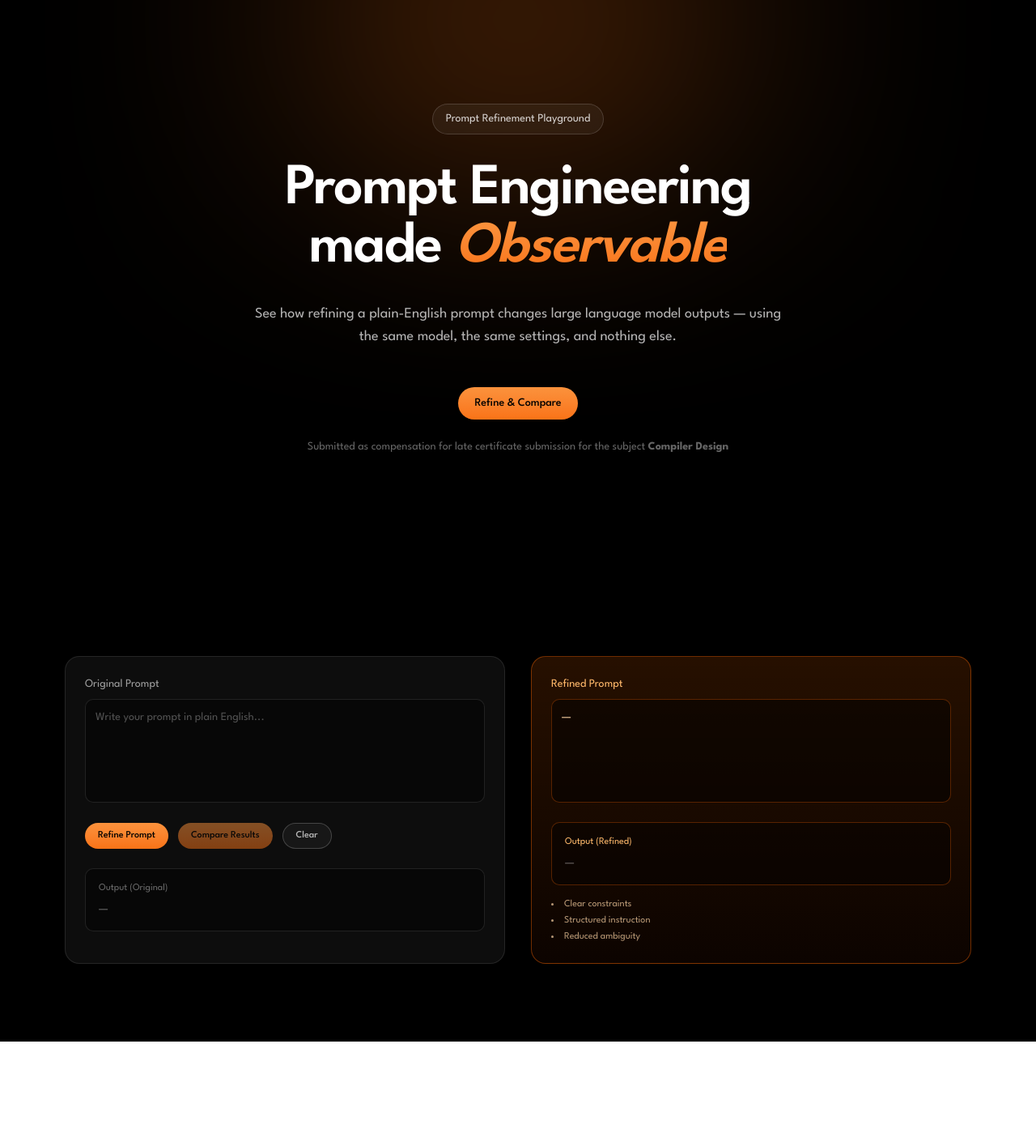
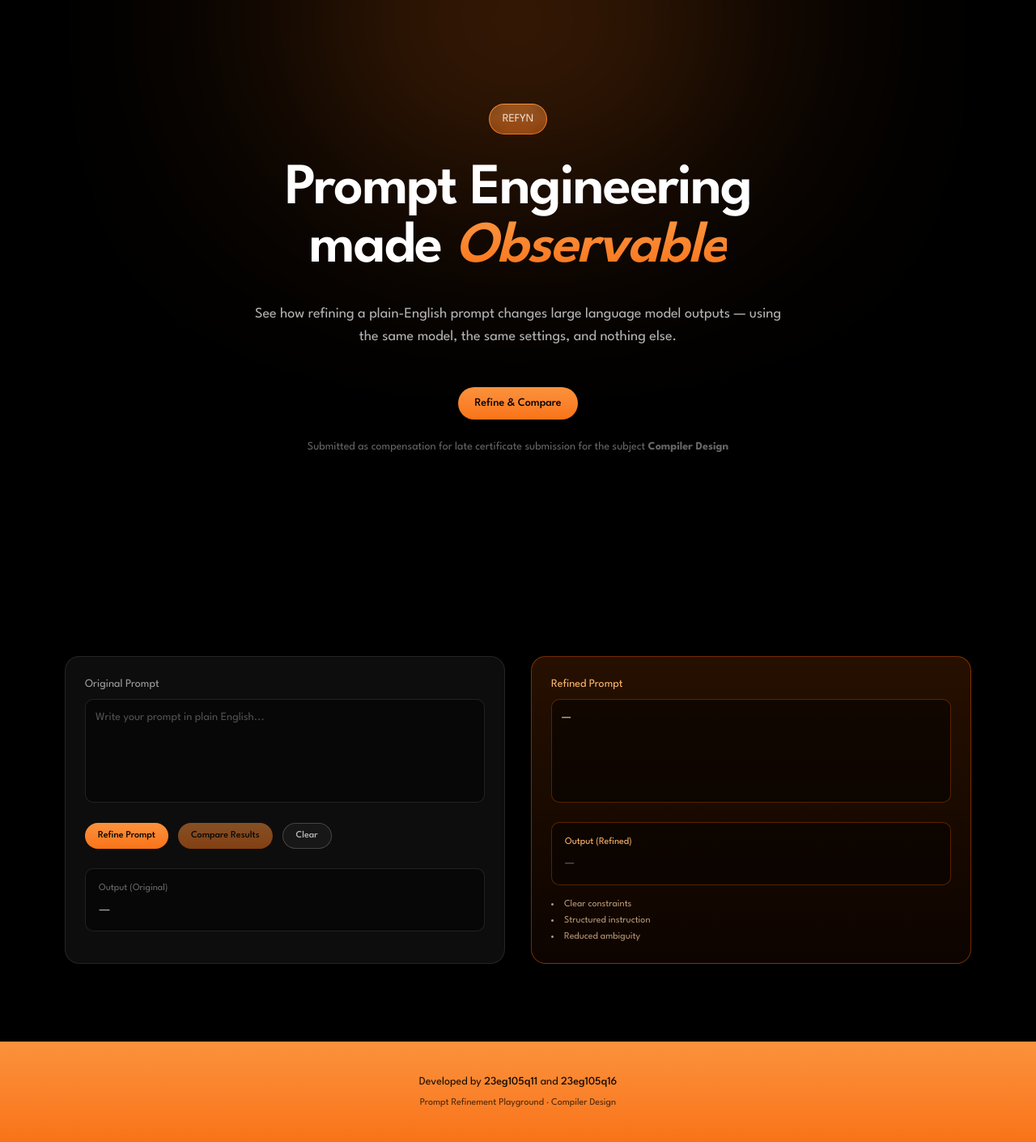
Before and after one commit to shwejan005/refyn, a Next.js app: page / in a window 1280 px wide. Shown: the whole page at 81% size. Before the commit the page ends 1286 px from the top, so only its background shows below. Built offline with nearby package versions, Linux system fonts and the light colour scheme.

Commit message:
Done with project

```diff
--- a/app/api/refine/route.js
+++ b/app/api/refine/route.js
@@ -8,6 +8,10 @@ const ai = new GoogleGenAI({
 async function runGemini(prompt) {
   const response = await ai.models.generateContent({
     model: "gemini-2.5-flash",
+    generationConfig: {
+      temperature: 0.2,          // ↓ less randomness
+      maxOutputTokens: 250,      // ↓ short output
+    },
     contents: prompt,
   })
 
@@ -20,27 +24,18 @@ async function runGemini(prompt) {
 
 export async function POST(req) {
   try {
-    if (!process.env.GEMINI_API_KEY) {
-      return NextResponse.json(
-        { error: "Missing GEMINI_API_KEY" },
-        { status: 500 }
-      )
-    }
-
     const { mode, prompt, refinedPrompt } = await req.json()
 
     if (!prompt || !prompt.trim()) {
-      return NextResponse.json(
-        { error: "Prompt is empty" },
-        { status: 400 }
-      )
+      return NextResponse.json({ error: "Prompt is empty" }, { status: 400 })
     }
 
-    // -------- REFINE ONLY --------
+    // -------- REFINE (SHORT + STRUCTURED) --------
     if (mode === "refine") {
       const refined = await runGemini(
-        `Rewrite the following prompt to be clear, specific, and well-structured.
-Do NOT change the intent.
+        `Rewrite the following prompt to be clear, concise, and well-structured.
+Keep it SHORT.
+Do NOT change intent.
 Return ONLY the refined prompt.
 
 Prompt:
@@ -50,17 +45,21 @@ ${prompt}`
       return NextResponse.json({ refinedPrompt: refined })
     }
 
-    // -------- COMPARE --------
+    // -------- COMPARE (SHORT OUTPUTS) --------
     if (mode === "compare") {
-      if (!refinedPrompt || !refinedPrompt.trim()) {
-        return NextResponse.json(
-          { error: "Missing refinedPrompt" },
-          { status: 400 }
-        )
+      if (!refinedPrompt) {
+        return NextResponse.json({ error: "Missing refined prompt" }, { status: 400 })
       }
 
-      const originalOutput = await runGemini(prompt)
-      const refinedOutput = await runGemini(refinedPrompt)
+      const originalOutput = await runGemini(
+        `${prompt}
+Respond briefly in under 6 bullet points or short paragraphs.`
+      )
+
+      const refinedOutput = await runGemini(
+        `${refinedPrompt}
+Respond briefly in under 6 bullet points or short paragraphs.`
+      )
 
       return NextResponse.json({
         originalOutput,
@@ -68,10 +67,7 @@ ${prompt}`
       })
     }
 
-    return NextResponse.json(
-      { error: "Invalid mode" },
-      { status: 400 }
-    )
+    return NextResponse.json({ error: "Invalid mode" }, { status: 400 })
   } catch (err) {
     console.error("GEMINI ERROR:", err)
     return NextResponse.json(
--- a/app/layout.js
+++ b/app/layout.js
@@ -1,23 +1,26 @@
 import { League_Spartan } from "next/font/google";
 import "./globals.css";
+import ReactLenis from "lenis/react";
 
 const font = League_Spartan({
   subsets: ["latin"],
 })
 
 export const metadata = {
-  title: "Create Next App",
-  description: "Generated by create next app",
+  title: "Refyn",
+  description: "See how refining a plain-English prompt changes large language model outputs — using the same model, the same settings, and nothing else",
 };
 
 export default function RootLayout({ children }) {
   return (
     <html lang="en">
-      <body
-        className={`${font.className} antialiased`}
-      >
-        {children}
-      </body>
+      <ReactLenis root>
+        <body
+          className={`${font.className} antialiased`}
+        >
+          {children}
+        </body>
+      </ReactLenis>
     </html>
   );
 }
--- a/app/page.js
+++ b/app/page.js
@@ -1,3 +1,4 @@
+import Footer from "@/components/Footer";
 import Hero from "@/components/Hero";
 import Playground from "@/components/Playground";
 
@@ -6,6 +7,7 @@ export default function Page() {
     <main>
       <Hero />
       <Playground />
+      <Footer />
     </main>
   );
 }
--- /dev/null
+++ b/components/Footer.jsx
@@ -0,0 +1,22 @@
+export default function Footer() {
+  return (
+    <footer className="bg-linear-to-b from-[#fb923c] to-[#f97316] py-10">
+      <div className="max-w-6xl mx-auto px-4 text-center">
+        <p className="text-sm text-black/90">
+          Developed by{" "}
+          <span className="font-medium">
+            23eg105q11
+          </span>{" "}
+          and{" "}
+          <span className="font-medium">
+            23eg105q16
+          </span>
+        </p>
+
+        <p className="mt-2 text-xs text-black/70">
+          Prompt Refinement Playground · Compiler Design
+        </p>
+      </div>
+    </footer>
+  )
+}
--- a/components/Hero.jsx
+++ b/components/Hero.jsx
@@ -28,10 +28,16 @@ export default function Hero() {
             transition={{ duration: 0.5 }}
             className="mb-8 flex justify-center"
           >
-            <div className="inline-flex items-center gap-2 rounded-full border border-white/15 bg-white/5 px-4 py-2 text-sm text-white/80 backdrop-blur">
-              Prompt Refinement Playground
+            {/* Gradient border */}
+            <div className="rounded-full p-px bg-linear-to-b from-[#fb923c] to-[#f97316]">
+              {/* Inner content (NO gradient bg) */}
+              <div className="inline-flex items-center gap-2 rounded-full
+                bg-black/40 px-4 py-2 text-sm text-white/80 backdrop-blur">
+                REFYN
+              </div>
             </div>
           </motion.div>
+
 
           {/* Heading */}
           <motion.h1
--- a/components/Playground.jsx
+++ b/components/Playground.jsx
@@ -4,25 +4,55 @@ import { motion } from "framer-motion"
 import { useState } from "react"
 import { Button } from "./ui/button"
 
-function FormattedText({ text }) {
-  if (!text) return <span className="text-white/40">—</span>
+/* ===== PARSERS (RIGHT SIDE ONLY) ===== */
 
-  return text.split("\n").map((line, i) => {
-    if (line.trim().startsWith("-")) {
+function parseBoldText(text) {
+  return text.split(/(\*\*.+?\*\*)/g).map((part, i) =>
+    part.startsWith("**") && part.endsWith("**") ? (
+      <span key={i} className="font-medium text-orange-300">
+        {part.slice(2, -2)}
+      </span>
+    ) : (
+      part
+    )
+  )
+}
+
+function parseAndStyleMessage(content) {
+  if (!content) return <span className="text-white/40">—</span>
+
+  return content.split("\n").map((line, index) => {
+    if (line.startsWith("**") && line.endsWith("**")) {
       return (
-        <li key={i} className="ml-4 list-disc">
-          {line.replace("-", "").trim()}
-        </li>
+        <h3
+          key={index}
+          className="text-lg font-semibold mt-4 mb-2 text-orange-300"
+        >
+          {line.replace(/\*\*/g, "")}
+        </h3>
+      )
+    }
+
+    if (line.trim().startsWith("- ") || line.trim().startsWith("* ")) {
+      return (
+        <div key={index} className="flex items-start gap-2 ml-4 mb-1">
+          <span className="text-orange-400 mt-1">•</span>
+          <span className="flex-1">
+            {parseBoldText(line.replace(/^[-*] /, ""))}
+          </span>
+        </div>
       )
     }
 
     return (
-      <p key={i} className="mb-2 leading-relaxed">
-        {line}
+      <p key={index} className="mb-2 text-white/80">
+        {parseBoldText(line)}
       </p>
     )
   })
 }
+
+/* ===== COMPONENT ===== */
 
 export default function Playground() {
   const [prompt, setPrompt] = useState("")
@@ -101,7 +131,7 @@ export default function Playground() {
 
         <div className="grid grid-cols-1 md:grid-cols-2 gap-8">
 
-          {/* LEFT — ORIGINAL */}
+          {/* LEFT — ORIGINAL (PLAIN TEXT, NO PARSING) */}
           <div className="rounded-2xl border border-white/10 bg-white/5 backdrop-blur p-6">
             <h3 className="text-sm text-white/60 mb-2">
               Original Prompt
@@ -119,17 +149,17 @@ export default function Playground() {
                 size="sm"
                 onClick={handleRefine}
                 disabled={loading}
-                className="rounded-full px-4 py-2 text-xs font-medium text-black
+                className="rounded-full px-4 py-2 text-xs font-medium text-black hover:cursor-pointer
                   bg-linear-to-b from-[#fb923c] to-[#f97316]"
               >
-                {loading ? "Working..." : "Refine Prompt"}
+                Refine Prompt
               </Button>
 
               <Button
                 size="sm"
                 onClick={handleCompare}
                 disabled={loading || !refined}
-                className="rounded-full px-4 py-2 text-xs font-medium text-black
+                className="rounded-full px-4 py-2 text-xs font-medium text-black hover:cursor-pointer
                   bg-linear-to-b from-[#fb923c] to-[#f97316]"
               >
                 Compare Results
@@ -139,42 +169,39 @@ export default function Playground() {
                 size="sm"
                 onClick={handleClear}
                 disabled={loading}
-                className="rounded-full px-4 py-2 text-xs font-medium
+                className="rounded-full px-4 py-2 text-xs font-medium hover:cursor-pointer
                   border border-white/20 text-white/70 hover:bg-white/10"
               >
                 Clear
               </Button>
             </div>
 
-            {/* Output Original */}
             <div className="mt-6 rounded-lg border border-white/10 bg-black/40 p-4 max-h-64 overflow-y-auto">
               <p className="text-xs text-white/40 mb-2">
                 Output (Original)
               </p>
-              <div className="text-sm text-white/80">
-                <FormattedText text={originalOutput} />
-              </div>
+              <pre className="text-sm text-white/70 whitespace-pre-wrap font-sans">
+                {originalOutput || "—"}
+              </pre>
             </div>
           </div>
 
-          {/* RIGHT — REFINED (HIGHLIGHTED) */}
+          {/* RIGHT — REFINED (PARSED + ORANGE) */}
           <div className="rounded-2xl border border-orange-500/40 bg-gradient-to-b from-orange-500/15 to-orange-600/5 backdrop-blur p-6">
             <h3 className="text-sm text-orange-300 mb-2">
               Refined Prompt
             </h3>
 
-            {/* Refined Prompt Box */}
             <div className="h-32 overflow-y-auto rounded-lg bg-black/50 border border-orange-500/30 p-3 text-sm text-orange-200 whitespace-pre-wrap">
               {refined || "—"}
             </div>
 
-            {/* Output Refined */}
             <div className="mt-6 rounded-lg border border-orange-500/30 bg-black/40 p-4 max-h-64 overflow-y-auto">
               <p className="text-xs text-orange-300 mb-2">
                 Output (Refined)
               </p>
               <div className="text-sm text-orange-100">
-                <FormattedText text={refinedOutput} />
+                {parseAndStyleMessage(refinedOutput)}
               </div>
             </div>
 
--- a/package.json
+++ b/package.json
@@ -11,9 +11,11 @@
   "dependencies": {
     "@google/genai": "^1.34.0",
     "@radix-ui/react-slot": "^1.2.4",
+    "@studio-freight/react-lenis": "^0.0.47",
     "class-variance-authority": "^0.7.1",
     "clsx": "^2.1.1",
     "framer-motion": "^12.24.10",
+    "lenis": "^1.3.17",
     "lucide-react": "^0.562.0",
     "next": "16.1.1",
     "react": "19.2.3",
```
Also changed, not shown: 1 other file (tests, documents, lock files or other folders).
